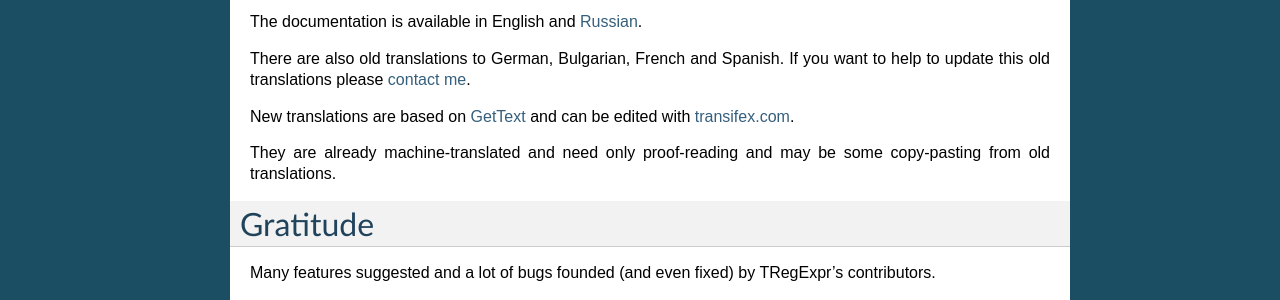
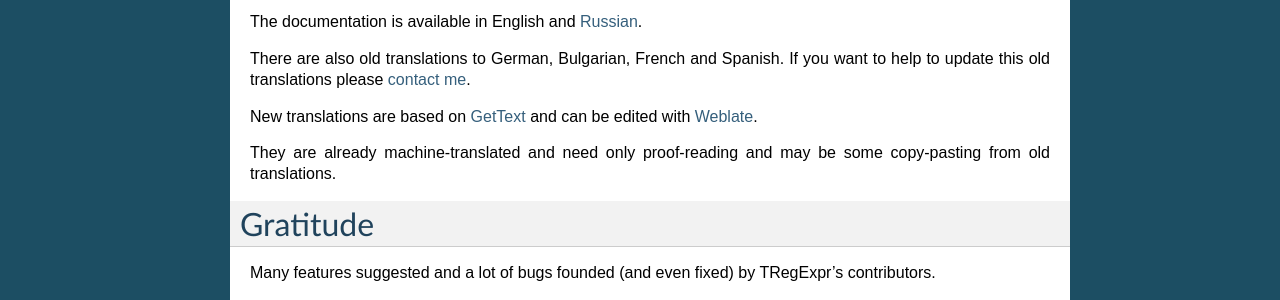
Before and after one commit to andgineer/TRegExpr, a Sphinx documentation site: the page built from docs/index.rst, in a window 1280 px wide and 900 px high, scrolled down 1602 px. Shown: the part 185-485 px from the top of the window. Built offline with Sphinx 7.4.7, drawn with Linux system fonts in a browser that asks for light colours.

Commit message:
link to weblate

```diff
--- a/docs/index.rst
+++ b/docs/index.rst
@@ -82,7 +82,7 @@ There are also old translations to German, Bulgarian, French and Spanish.
 If you want to help to update this old translations please `contact me <https://github.com/andgineer>`_.
 
 New translations are based on `GetText <https://en.wikipedia.org/wiki/Gettext>`_
-and can be edited with `transifex.com <https://www.transifex.com/masterAndrey/tregexpr/dashboard/>`_.
+and can be edited with `Weblate <https://hosted.weblate.org/projects/tregexpr/>`_.
 
 They are already machine-translated and need only proof-reading
 and may be some copy-pasting from old translations.
```
